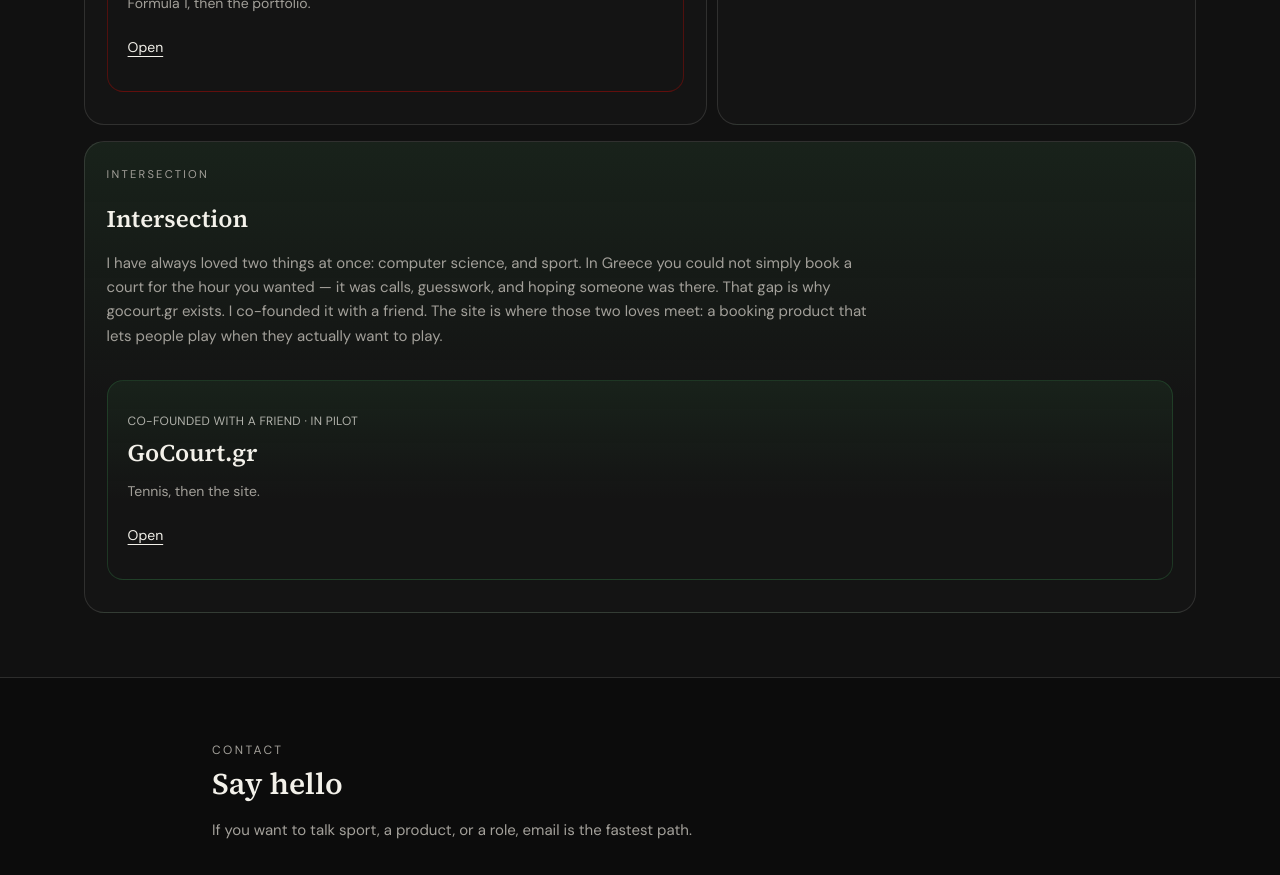
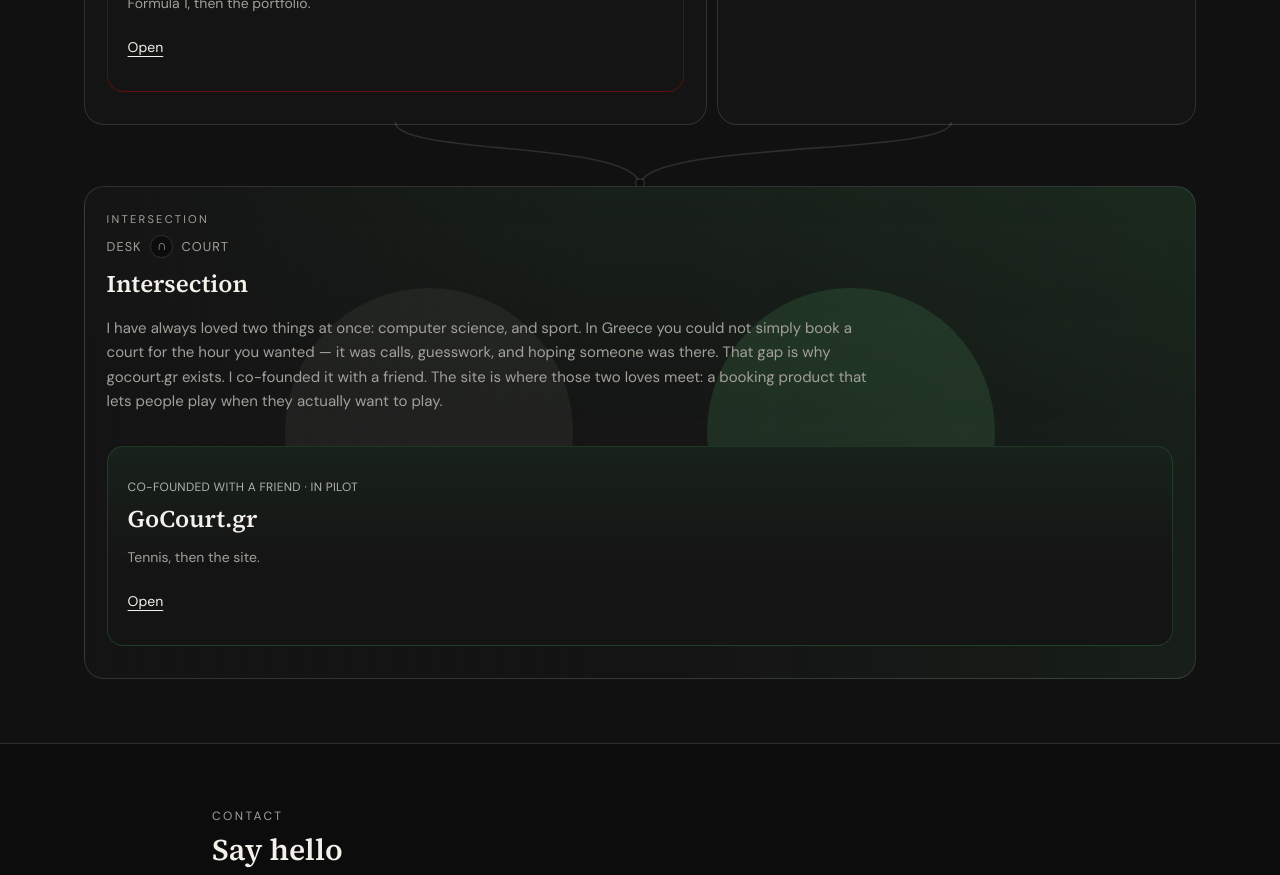
Before and after one commit to alexplds/personal-website, a Next.js app: page / in a window 1280 px wide. Shown: the part 1100-1975 px from the top of the page. Built offline with nearby package versions, Linux system fonts and the light colour scheme.

Commit message:
Show Intersection as the overlap of Desk and Court
Lines from both rooms meet below the seam. The field itself is labelled Desk ∩ Court, with a quiet two-circle wash behind the copy.

Co-authored-by: alexandrosplds <Alexandros.polychroniadis@gmail.com>

```diff
--- a/app/globals.css
+++ b/app/globals.css
@@ -368,9 +368,40 @@
   display: flex;
   flex-direction: column;
   max-width: 72rem;
-  margin: 0 auto 1rem;
+  margin: 0 auto;
   padding: 0 1.25rem;
   gap: 1rem;
+}
+
+.rooms-join {
+  display: none;
+}
+
+.rooms-join svg {
+  display: block;
+  width: 100%;
+  height: 4rem;
+}
+
+.rooms-join path {
+  fill: none;
+  stroke: var(--border);
+  stroke-width: 1.6;
+}
+
+.rooms-join circle {
+  fill: var(--background);
+  stroke: var(--border);
+  stroke-width: 1.6;
+}
+
+.rooms-intersection > :not(.rooms-venn) {
+  position: relative;
+  z-index: 1;
+}
+
+.rooms-intersection .rooms-label {
+  margin-bottom: 0.45rem;
 }
 
 .rooms-intersection-wrap {
@@ -380,9 +411,71 @@
 }
 
 .rooms-intersection {
+  position: relative;
+  overflow: hidden;
   background:
-    linear-gradient(180deg, rgb(47 107 60 / 16%), transparent 55%),
+    linear-gradient(90deg, var(--card) 0%, transparent 46%, transparent 54%, rgb(47 107 60 / 12%) 100%),
+    linear-gradient(180deg, rgb(47 107 60 / 14%), transparent 58%),
     var(--card);
+}
+
+.rooms-venn {
+  position: absolute;
+  inset: 0;
+  pointer-events: none;
+  overflow: hidden;
+}
+
+.rooms-venn-a,
+.rooms-venn-b {
+  position: absolute;
+  top: 50%;
+  width: 18rem;
+  height: 18rem;
+  border-radius: 999px;
+  translate: 0 -50%;
+}
+
+.rooms-venn-a {
+  left: 18%;
+  background: rgb(20 20 20 / 4%);
+}
+
+.rooms-venn-b {
+  right: 18%;
+  background: rgb(47 107 60 / 16%);
+}
+
+.dark .rooms-venn-a {
+  background: rgb(243 241 234 / 5%);
+}
+
+.dark .rooms-venn-b {
+  background: rgb(90 176 108 / 16%);
+}
+
+.rooms-formula {
+  display: flex;
+  align-items: center;
+  gap: 0.55rem;
+  margin: 0 0 0.65rem;
+  font-size: 0.8rem;
+  letter-spacing: 0.08em;
+  text-transform: uppercase;
+  color: var(--muted-foreground);
+}
+
+.rooms-cap {
+  display: inline-flex;
+  width: 1.4rem;
+  height: 1.4rem;
+  align-items: center;
+  justify-content: center;
+  border-radius: 999px;
+  border: 1px solid var(--border);
+  background: var(--background);
+  font-size: 0.85rem;
+  letter-spacing: 0;
 }
 
 .rooms-pane {
@@ -415,6 +508,13 @@
 }
 
 @media (min-width: 960px) {
+  .rooms-join {
+    display: block;
+    max-width: 72rem;
+    margin: -0.15rem auto 0;
+    padding: 0 1.25rem;
+  }
+
   .rooms-board {
     flex-direction: row;
     align-items: stretch;
--- a/components/destinations.tsx
+++ b/components/destinations.tsx
@@ -69,7 +69,16 @@ export function PlaySection({ embedded = false }: { embedded?: boolean }) {
 export function IntersectionSection() {
   return (
     <div id="play" className="rooms-pane rooms-intersection scroll-mt-20">
+      <div className="rooms-venn" aria-hidden="true">
+        <span className="rooms-venn-a" />
+        <span className="rooms-venn-b" />
+      </div>
       <p className="rooms-label">Intersection</p>
+      <p className="rooms-formula">
+        <span>Desk</span>
+        <span className="rooms-cap">∩</span>
+        <span>Court</span>
+      </p>
       <h2 className="font-heading text-2xl">Intersection</h2>
       <p className="mt-4 max-w-3xl text-[15px] leading-relaxed text-muted-foreground">
         {content.intersection}
--- a/components/rooms.tsx
+++ b/components/rooms.tsx
@@ -118,9 +118,26 @@ export function RoomsSplit({
         </div>
       </div>
 
+      <RoomsJoin pct={pct} />
+
       <div className="rooms-intersection-wrap">
         <IntersectionSection />
       </div>
     </section>
   );
 }
+
+function RoomsJoin({ pct }: { pct: number }) {
+  const left = pct * 5;
+  const right = pct * 10 + (1000 - pct * 10) / 2;
+
+  return (
+    <div className="rooms-join" aria-hidden="true">
+      <svg viewBox="0 0 1000 64" preserveAspectRatio="none">
+        <path d={`M ${left} 0 C ${left} 34, 500 18, 500 64`} />
+        <path d={`M ${right} 0 C ${right} 34, 500 18, 500 64`} />
+        <circle cx="500" cy="61" r="4" />
+      </svg>
+    </div>
+  );
+}
```
